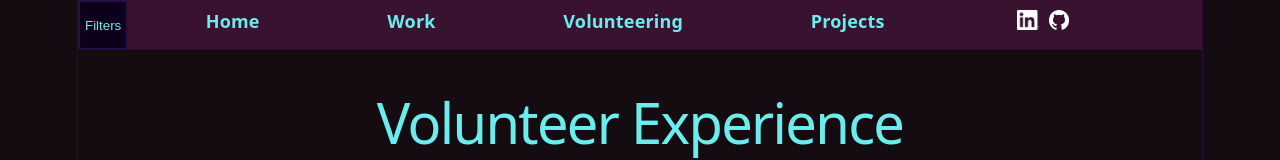
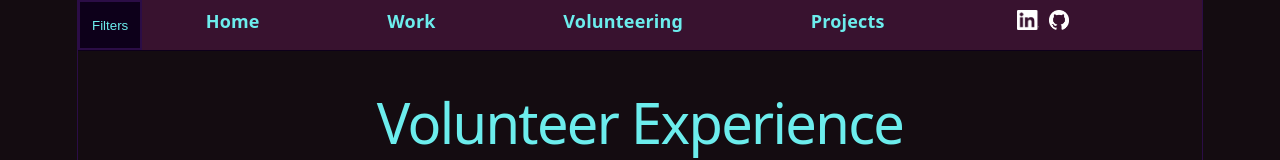
Before and after one commit to LeeSimon77/PortfolioWebsite2026, a React (Vite) app in the folder PortfolioWebsite2026/: page /volunteering in a window 1280 px wide. Shown: the top 160 px of the page. Built offline with nearby package versions, Linux system fonts and the light colour scheme.

Commit message:
mini spacing change for the filter button

```diff
--- a/PortfolioWebsite2026/src/Styles/FilterListComponent.css
+++ b/PortfolioWebsite2026/src/Styles/FilterListComponent.css
@@ -5,7 +5,7 @@
 }
 
 .filterButtonInactive {
-    padding: 3px 5px 3px 5px;
+    padding: 3px 12px 3px 12px;
     background-color: var(--accent-bg);
     color: var(--text-h);
     border: 2px solid var(--border);
```
